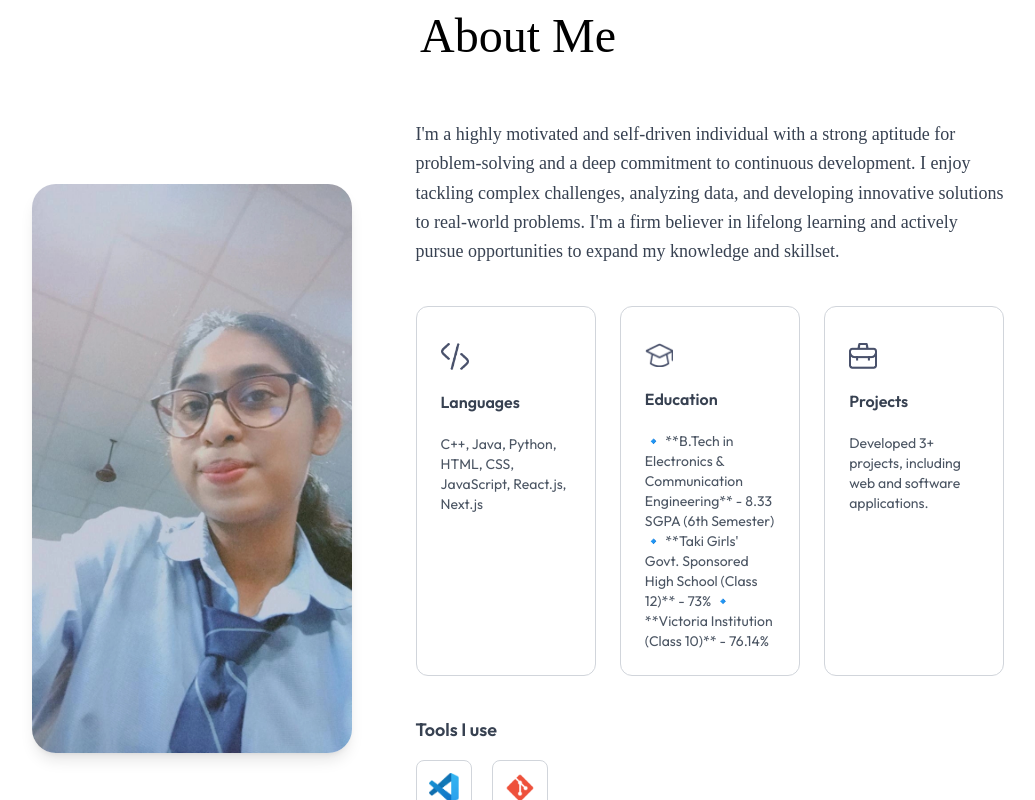
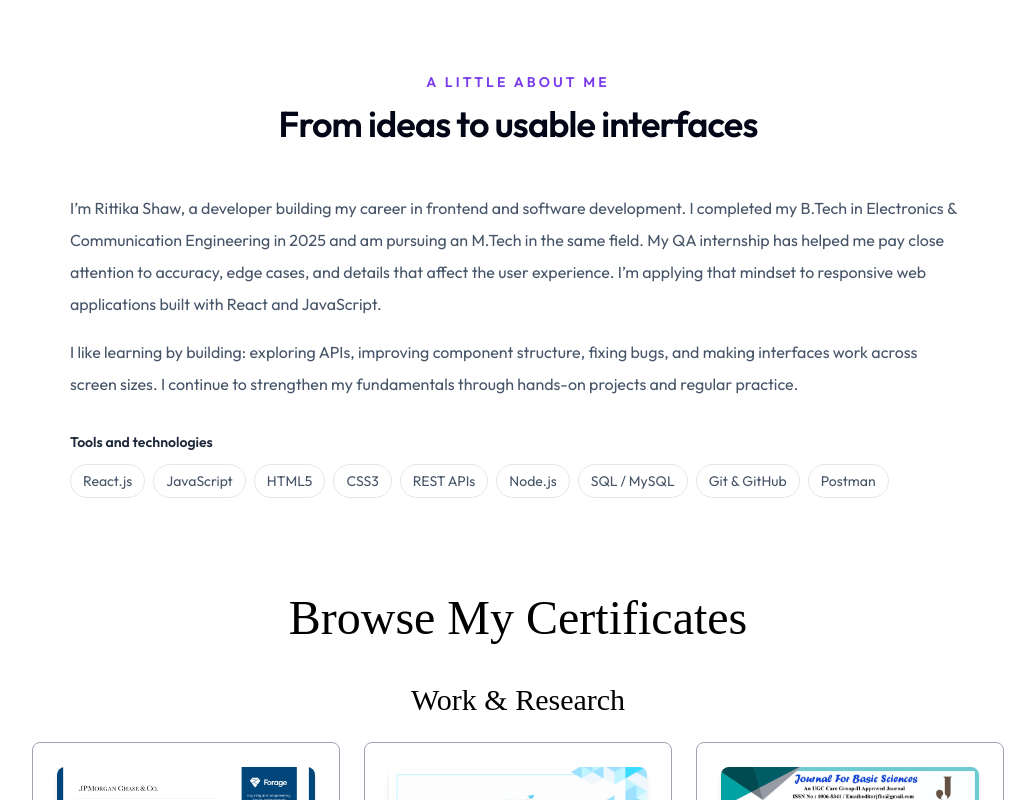
Before and after one commit to rittika-04/Portfolio, a Next.js app: page / in a window 1280 px wide. Shown: the part 760-1560 px from the top of the page, without its empty margins (122-1157 px from the left). Built offline with nearby package versions, Linux system fonts and the light colour scheme; a web font is replaced by a local one.

Commit message:
Refine developer portfolio about section

```diff
--- a/app/components/About.jsx
+++ b/app/components/About.jsx
@@ -1,127 +1,29 @@
-import { infoList, toolsData, assets } from "@/assets/assets"; // Ensure correct asset path
 import React from "react";
-import Image from "next/image";
 import { motion } from "framer-motion";
 
-const About = ({ isDarkMode }) => {
+const skills = ["React.js", "JavaScript", "HTML5", "CSS3", "REST APIs", "Node.js", "SQL / MySQL", "Git & GitHub", "Postman"];
+
+export default function About() {
   return (
-    <motion.div
-      id="about"
-      className="w-full px-10 lg:px-[12%] scroll-mt-20"
-      initial={{ opacity: 0 }}
-      whileInView={{ opacity: 1 }}
-      transition={{ duration: 1 }}
-    >
-      {/* Section Title */}
-      <motion.h4
-        initial={{ opacity: 0, y: -20 }}
-        whileInView={{ opacity: 1, y: 0 }}
-        transition={{ duration: 0.5, delay: 0.3 }}
-        className="text-center mb-2 text-lg font-Ovo"
-      >
-        Introduction
-      </motion.h4>
-
-      <motion.h2
-        initial={{ opacity: 0, y: -20 }}
-        whileInView={{ opacity: 1, y: 0 }}
-        transition={{ duration: 0.5, delay: 0.5 }}
-        className="text-center text-5xl font-Ovo"
-      >
-        About Me
-      </motion.h2>
-
-      {/* About Content */}
-      <motion.div
-        initial={{ opacity: 0, y: -20 }}
-        whileInView={{ opacity: 1 }}
-        transition={{ duration: 0.8 }}
-        className="flex flex-col lg:flex-row items-center gap-16 my-20"
-      >
-        {/* Profile Image */}
-        <motion.div
-          initial={{ opacity: 0, scale: 0.9 }}
-          whileInView={{ opacity: 1, scale: 1 }}
-          transition={{ duration: 0.6 }}
-          className="w-64 sm:w-80 rounded-3xl shadow-lg"
-        >
-          <Image
-            src={assets.user_image}
-            alt="User Image"
-            width={500}
-            height={500}
-            className="w-full rounded-3xl"
-          />
+    <section id="about" className="scroll-mt-24 px-6 py-24 sm:px-10 lg:px-[12%]">
+      <div className="mx-auto max-w-6xl">
+        <motion.div initial={{ opacity: 0, y: 18 }} whileInView={{ opacity: 1, y: 0 }} viewport={{ once: true }} transition={{ duration: 0.5 }} className="mb-12 text-center">
+          <p className="mb-3 text-sm font-semibold uppercase tracking-[0.22em] text-violet-600 dark:text-violet-300">A little about me</p>
+          <h2 className="text-3xl font-semibold tracking-tight text-slate-950 dark:text-white sm:text-4xl">From ideas to usable interfaces</h2>
         </motion.div>
-
-        {/* Info Section */}
-        <motion.div
-          initial={{ opacity: 0 }}
-          whileInView={{ opacity: 1 }}
-          transition={{ duration: 0.6, delay: 0.8 }}
-          className="flex-1"
-        >
-          <p className="mb-10 max-w-2xl font-Ovo text-lg text-gray-700 dark:text-gray-300 leading-relaxed">
-            I'm a highly motivated and self-driven individual with a strong aptitude for problem-solving and a deep commitment to continuous development. I enjoy tackling complex challenges, analyzing data, and developing innovative solutions to real-world problems. I'm a firm believer in lifelong learning and actively pursue opportunities to expand my knowledge and skillset.
+        <motion.div initial={{ opacity: 0, y: 18 }} whileInView={{ opacity: 1, y: 0 }} viewport={{ once: true }} transition={{ duration: 0.55 }} className="mx-auto max-w-4xl">
+          <p className="text-base leading-8 text-slate-600 dark:text-slate-300">
+            I’m Rittika Shaw, a developer building my career in frontend and software development. I completed my B.Tech in Electronics & Communication Engineering in 2025 and am pursuing an M.Tech in the same field. My QA internship has helped me pay close attention to accuracy, edge cases, and details that affect the user experience. I’m applying that mindset to responsive web applications built with React and JavaScript.
           </p>
-
-          {/* Key Information List */}
-          <motion.ul
-            initial={{ opacity: 0 }}
-            whileInView={{ opacity: 1 }}
-            transition={{ duration: 0.5, delay: 1 }}
-            className="grid grid-cols-1 sm:grid-cols-3 gap-6 max-w-2xl"
-          >
-            {infoList.map(({ icon, iconDark, title, description }, index) => (
-              <motion.li
-                key={index}
-                whileHover={{ scale: 1.05 }}
-                className="border border-gray-300 dark:border-white rounded-xl p-6 cursor-pointer hover:bg-gray-100 dark:hover:bg-gray-800 transition duration-500"
-              >
-                <Image
-                  src={isDarkMode ? iconDark : icon}
-                  alt={title}
-                  width={30}
-                  height={30}
-                  className="w-7 mt-3"
-                />
-                <h3 className="my-4 font-semibold text-gray-700 dark:text-white">{title}</h3>
-                <p className="text-gray-600 text-sm dark:text-gray-400">{description}</p>
-              </motion.li>
-            ))}
-          </motion.ul>
-
-          {/* Tools Section */}
-          <motion.h4
-            initial={{ opacity: 0 }}
-            whileInView={{ y: 0, opacity: 1 }}
-            transition={{ delay: 1.3, duration: 0.5 }}
-            className="mt-10 mb-4 text-lg font-semibold text-gray-700 dark:text-white"
-          >
-            Tools I use
-          </motion.h4>
-
-          <motion.ul
-            initial={{ y: 20, opacity: 0 }}
-            whileInView={{ opacity: 1, y: 0 }}
-            transition={{ delay: 1.5, duration: 0.6 }}
-            className="flex flex-wrap items-center gap-3 sm:gap-5"
-          >
-            {toolsData.map((tool, index) => (
-              <motion.li
-                whileHover={{ scale: 1.1 }}
-                key={index}
-                className="flex items-center justify-center w-12 sm:w-14 aspect-square border border-gray-300 dark:border-white rounded-lg cursor-pointer hover:bg-gray-100 dark:hover:bg-gray-800 transition duration-500"
-              >
-                <Image src={tool} alt={`Tool ${index + 1}`} width={30} height={30} />
-              </motion.li>
-            ))}
-          </motion.ul>
+          <p className="mt-4 text-base leading-8 text-slate-600 dark:text-slate-300">
+            I like learning by building: exploring APIs, improving component structure, fixing bugs, and making interfaces work across screen sizes. I continue to strengthen my fundamentals through hands-on projects and regular practice.
+          </p>
+          <h3 className="mt-8 text-sm font-semibold text-slate-800 dark:text-slate-100">Tools and technologies</h3>
+          <div className="mt-3 flex flex-wrap gap-2">
+            {skills.map((skill) => <span key={skill} className="rounded-full border border-slate-200 bg-white px-3 py-1.5 text-sm text-slate-600 dark:border-white/15 dark:bg-white/5 dark:text-slate-300">{skill}</span>)}
+          </div>
         </motion.div>
-      </motion.div>
-    </motion.div>
-
+      </div>
+    </section>
   );
-};
-
-export default About;
+}
```
